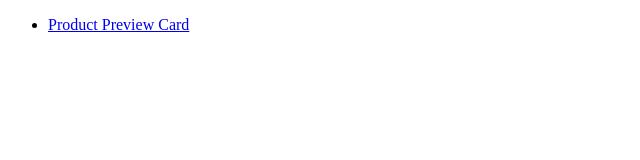
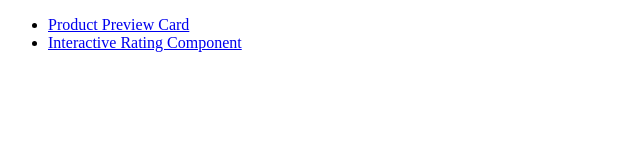
Before and after one commit to masonpsps/fe-design-challenges, a plain HTML site: page index.html in a window 1280 px wide. Shown: the whole page, without its empty margins (0-640 px from the left). Drawn offline with Linux system fonts and the light colour scheme.

Commit message:
added link to main index

```diff
--- a/index.html
+++ b/index.html
@@ -14,6 +14,9 @@
             <li>
                 <a href="./Product Preview Card/index.html">Product Preview Card</a>
             </li>
+            <li>
+                <a href="./Interactive Rating Component/index.html">Interactive Rating Component</a>
+            </li>
         </ul>
     </div>
 </body>
```
